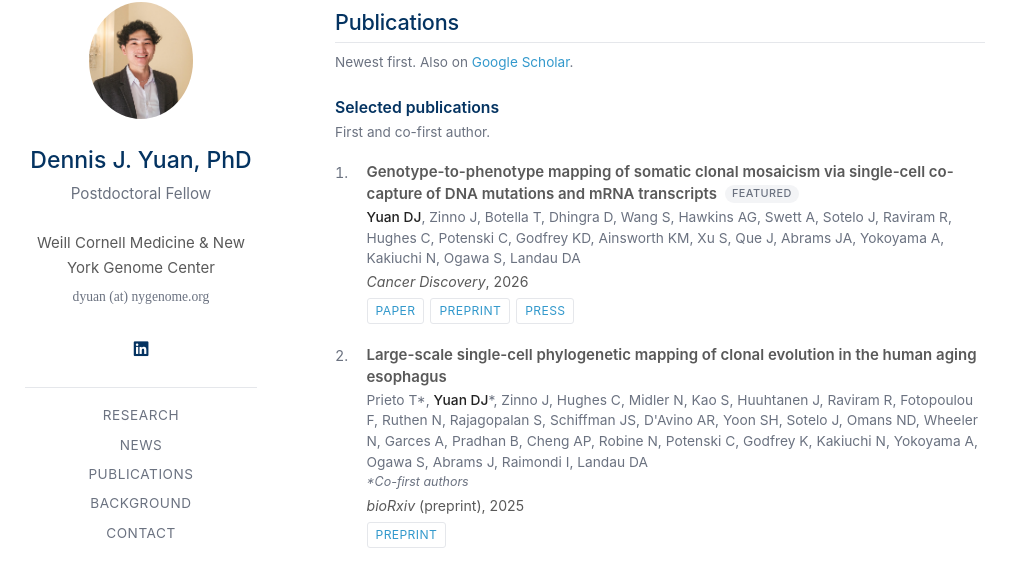
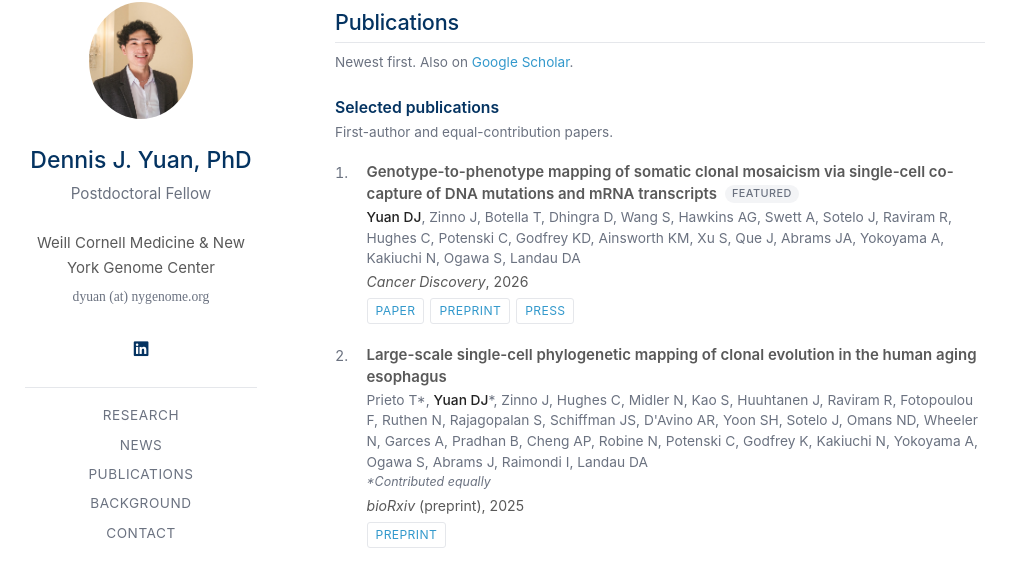
Before and after one commit to dennisjyuan/dennisjyuan.github.io, a Jekyll site: the page built from index.md, in a window 1280 px wide and 1400 px high, scrolled down 2098 px. Shown: the part 136-706 px from the top of the window, without its empty margins (135-1153 px from the left). Built offline with Jekyll 4.4.1, drawn with Linux system fonts in a browser that asks for light colours; a style sheet for code colours, icons or effects is not loaded; our own code applies the rules of GitHub Pages for plain Markdown files; some of the changed text lies outside the part shown.

Commit message:
Use 'contributed equally' wording

```diff
--- a/_data/publications.yml
+++ b/_data/publications.yml
@@ -5,7 +5,7 @@
 #            _data/themes.yml). Use "other" to keep it out of the Research
 #            section but still list it under Publications.
 #   authors: HTML is allowed -- wrap your own name in <strong> tags.
-#   selected: true puts it under "Selected publications" (first / co-first author).
+#   selected: true puts it under "Selected publications" (first author / contributed equally).
 #   links:   any label/url pairs you want shown as buttons.
 # Order in this file is the order shown on the page (newest first).
 # ---------------------------------------------------------------------------
@@ -52,7 +52,7 @@ main:
 
   - title: "Large-scale single-cell phylogenetic mapping of clonal evolution in the human aging esophagus"
     authors: "Prieto T*, <strong>Yuan DJ</strong>*, Zinno J, Hughes C, Midler N, Kao S, Huuhtanen J, Raviram R, Fotopoulou F, Ruthen N, Rajagopalan S, Schiffman JS, D'Avino AR, Yoon SH, Sotelo J, Omans ND, Wheeler N, Garces A, Pradhan B, Cheng AP, Robine N, Potenski C, Godfrey K, Kakiuchi N, Yokoyama A, Ogawa S, Abrams J, Raimondi I, Landau DA"
-    note: "*Co-first authors"
+    note: "*Contributed equally"
     venue: "<em>bioRxiv</em> (preprint)"
     year: 2025
     venue_short: "bioRxiv"
--- a/_includes/publications.md
+++ b/_includes/publications.md
@@ -4,7 +4,7 @@
 
 {% assign selected_papers = site.data.publications.main | where: "selected", true %}
 <h3 class="pub-subhead" id="selected-publications">Selected publications</h3>
-<p class="section-note">First and co-first author.</p>
+<p class="section-note">First-author and equal-contribution papers.</p>
 {% include pub-list.html papers=selected_papers %}
 
 <h3 class="pub-subhead" id="all-publications">All publications</h3>
--- a/_includes/research.md
+++ b/_includes/research.md
@@ -12,7 +12,6 @@
       <li>
         <span class="tp-title">{{ paper.title }}</span>
         <span class="tp-venue">{{ paper.venue_short }} {{ paper.year }}</span>
-        {% if paper.note %}<span class="tp-note">{{ paper.note }}</span>{% endif %}
         {% if paper.links %}
         {% for link in paper.links %}<a class="tp-link" href="{{ link.url }}" target="_blank" rel="noopener">{{ link.label }}</a>{% endfor %}
         {% endif %}
```
